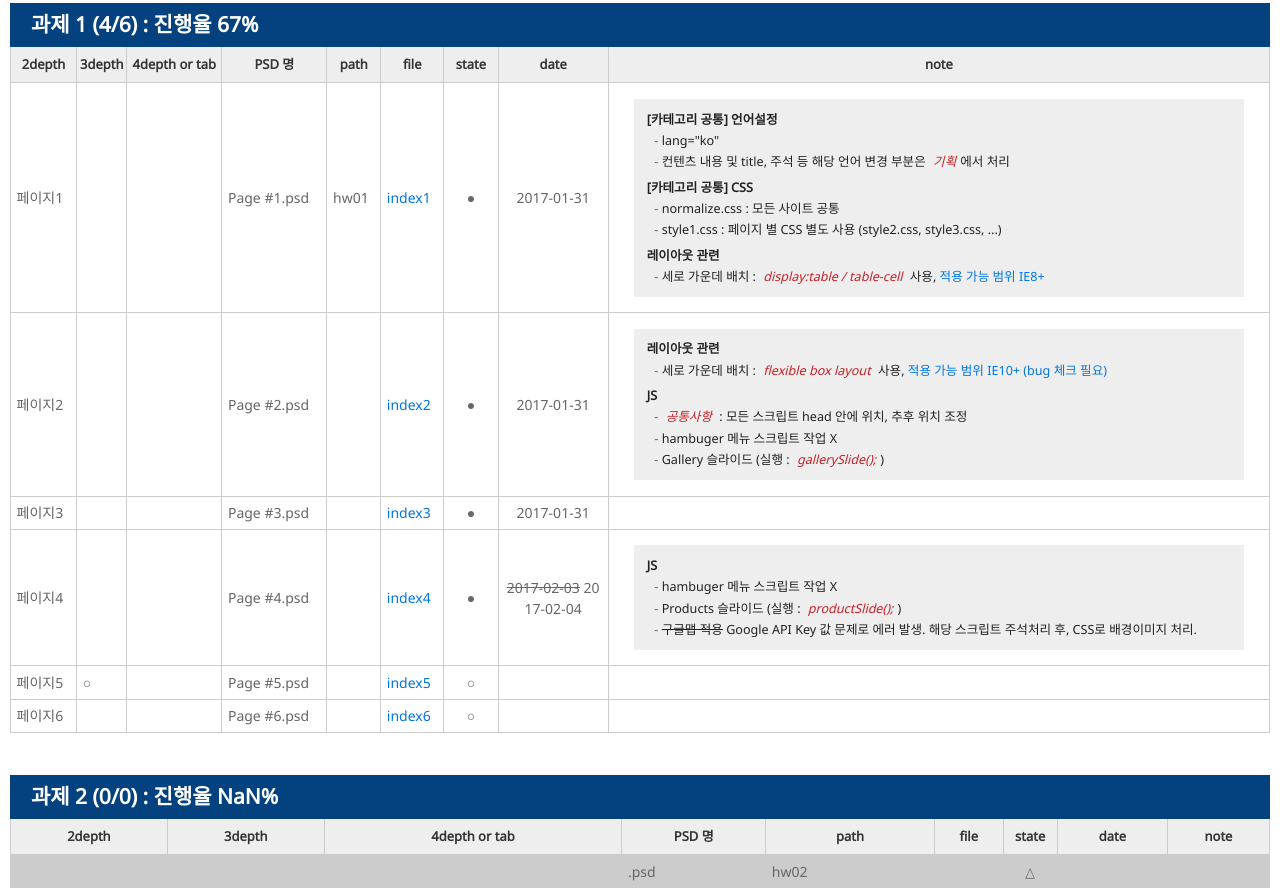
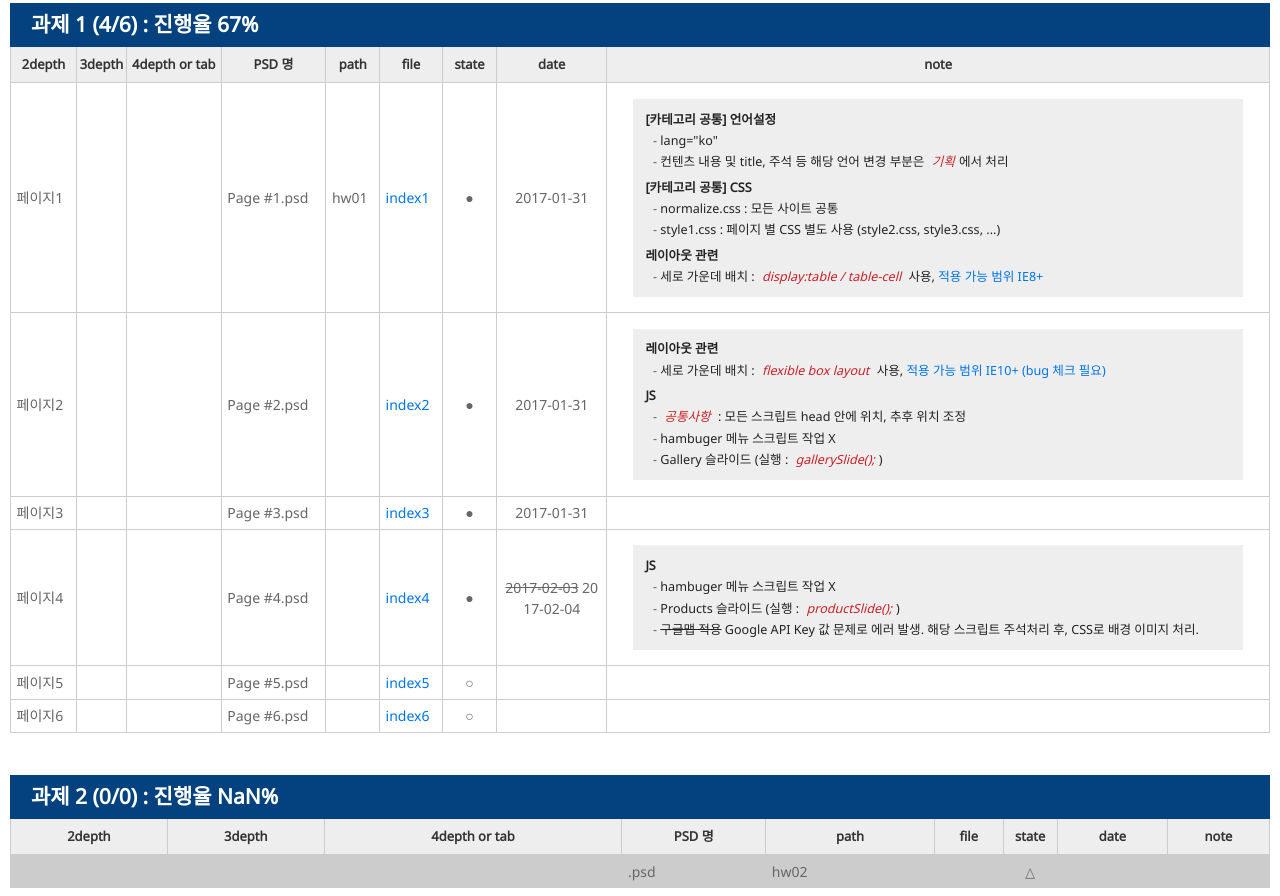
Before and after one commit to seong-jin/FDS3-homework, a plain HTML site: page list.html in a window 1280 px wide. Shown: the part 435-1331 px from the top of the page. Drawn offline with nearby package versions, Linux system fonts and the light colour scheme.

Commit message:
list.html 재수정

```diff
--- a/list.html
+++ b/list.html
@@ -175,13 +175,13 @@ section table .line-through {text-decoration:line-through}
 									<dt>JS</dt>
 									<dd>hambuger 메뉴 스크립트 작업 X</dd>
 									<dd>Products 슬라이드 (실행 : <em>productSlide();</em>)</dd>
-									<dd><del>구글맵 적용</del> Google API Key 값 문제로 에러 발생. 해당 스크립트 주석처리 후, CSS로 배경이미지 처리.</dd>
+									<dd><del>구글맵 적용</del> Google API Key 값 문제로 에러 발생. 해당 스크립트 주석처리 후, CSS로 배경 이미지 처리.</dd>
 								</dl>
 							</td>
 						</tr>
 						<tr>
 							<td class="tit">페이지5</td>
-							<td>○</td>
+							<td></td>
 							<td></td>
 							<td>Page #5.psd</td>
 							<td class="path"></td>
```
